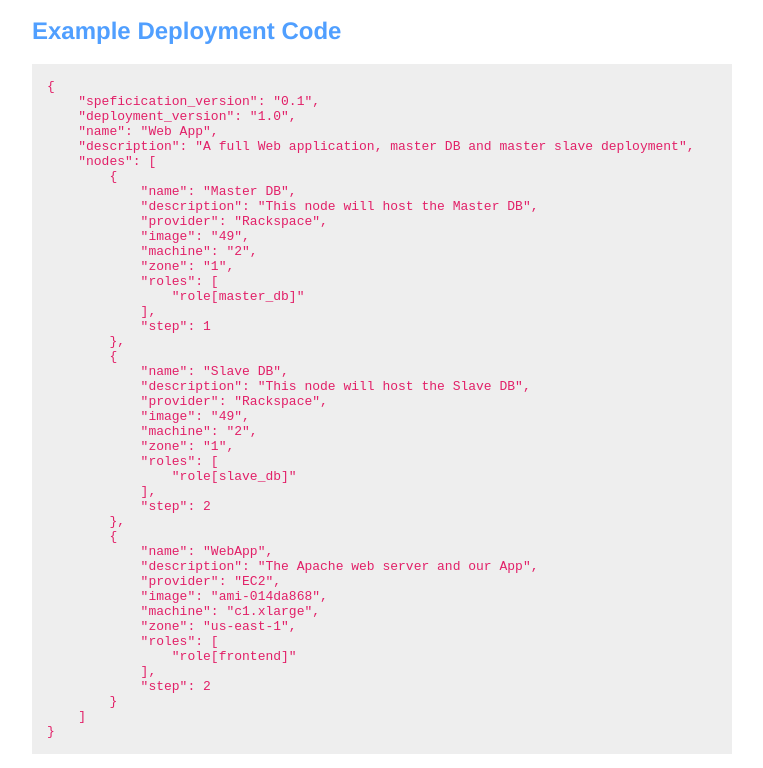
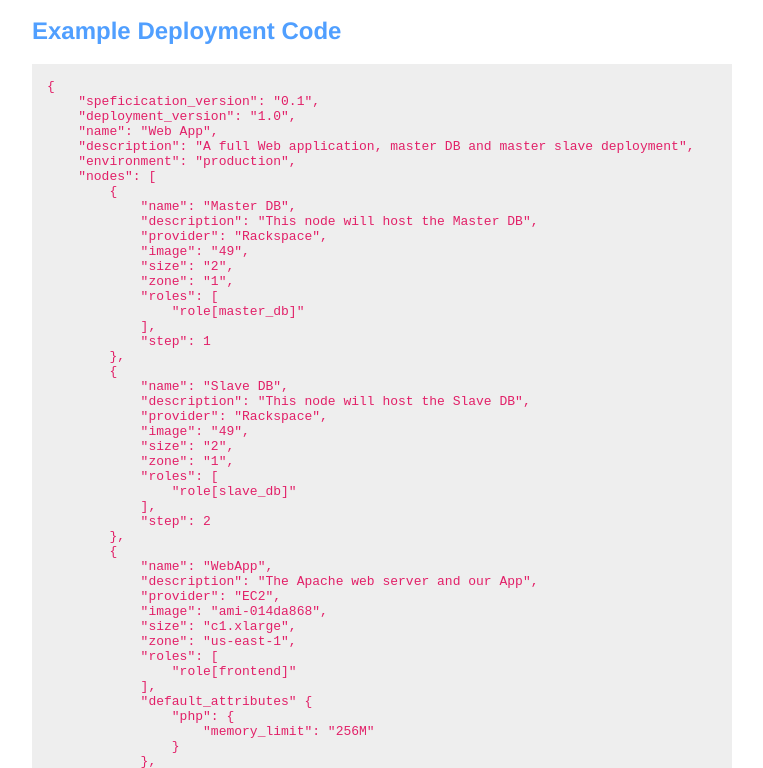
Before and after one commit to tobami/Infrastructure-Deployment-Spec, a plain HTML site: page index.html in a window 1280 px wide. Shown: the part 608-1376 px from the top of the page, without its empty margins (258-1021 px from the left). Drawn offline with Linux system fonts and the light colour scheme.

Commit message:
Update spec format

```diff
--- a/index.html
+++ b/index.html
@@ -76,13 +76,14 @@ There are already Open Source cloud-agnostic libraries for cloud APIs (Fog, libc
     "deployment_version": "1.0",
     "name": "Web App",
     "description": "A full Web application, master DB and master slave deployment",
+    "environment": "production",
     "nodes": [
         {
             "name": "Master DB",
             "description": "This node will host the Master DB",
             "provider": "Rackspace",
             "image": "49",
-            "machine": "2",
+            "size": "2",
             "zone": "1",
             "roles": [
                 "role[master_db]"
@@ -94,7 +95,7 @@ There are already Open Source cloud-agnostic libraries for cloud APIs (Fog, libc
             "description": "This node will host the Slave DB",
             "provider": "Rackspace",
             "image": "49",
-            "machine": "2",
+            "size": "2",
             "zone": "1",
             "roles": [
                 "role[slave_db]"
@@ -106,11 +107,16 @@ There are already Open Source cloud-agnostic libraries for cloud APIs (Fog, libc
             "description": "The Apache web server and our App",
             "provider": "EC2",
             "image": "ami-014da868",
-            "machine": "c1.xlarge",
+            "size": "c1.xlarge",
             "zone": "us-east-1",
             "roles": [
                 "role[frontend]"
             ],
+            "default_attributes" {
+                "php": {
+                    "memory_limit": "256M"
+                }
+            },
             "step": 2
         }
     ]
```
